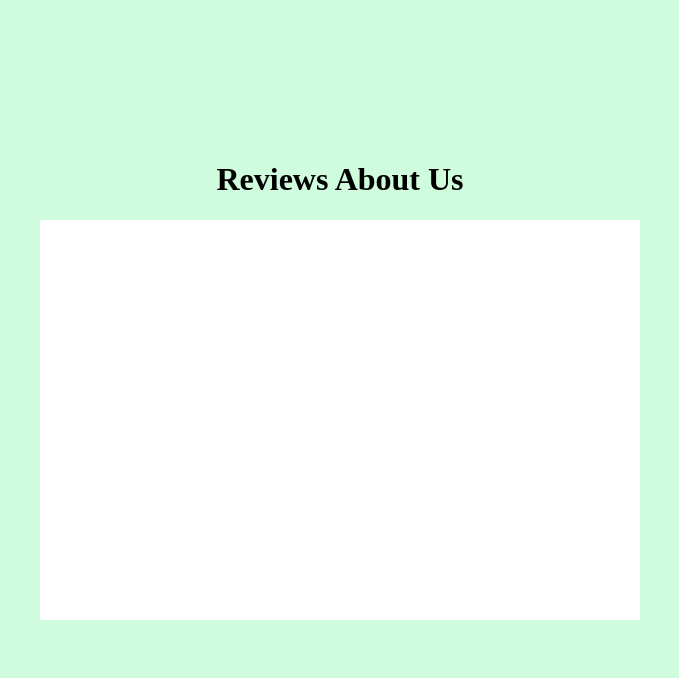
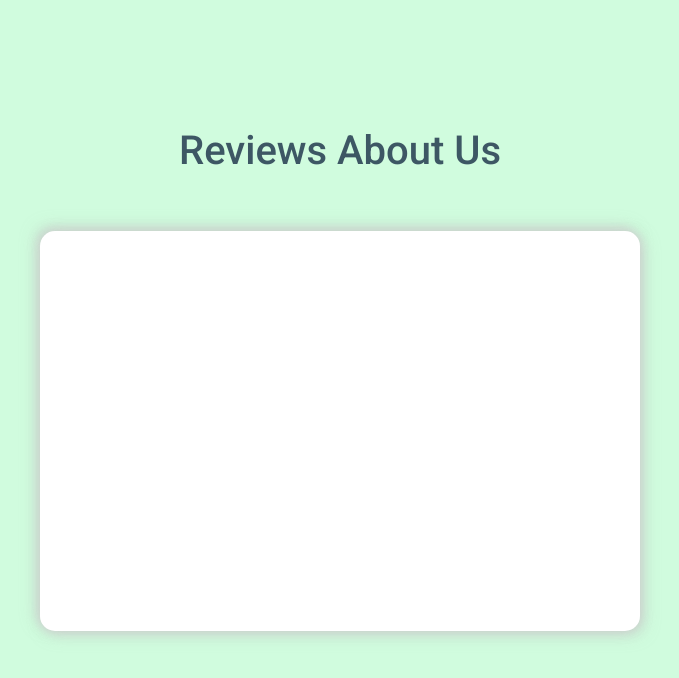
Before and after one commit to Baddamin-code/JS-mini-projects, a plain HTML site: page random-reviews/index.html in a window 1280 px wide. Shown: the whole page, without its empty margins (300-979 px from the left). Drawn offline with Linux system fonts and the light colour scheme.

Commit message:
style h1 and #container div

```diff
--- a/random-reviews/index.css
+++ b/random-reviews/index.css
@@ -1,3 +1,5 @@
+@import url(https://fonts.googleapis.com/css?family=Roboto:100,100italic,300,300italic,regular,italic,500,500italic,700,700italic,900,900italic);
+
 * {
     box-sizing: border-box;
 }
@@ -8,7 +10,14 @@ body {
     display: flex;
     flex-direction: column;
     align-items: center;
-    margin: 140px auto;
+    margin: 100px auto;
+}
+
+h1 {
+    font-size: 40px;
+    font-family: 'Roboto', sans-serif;
+    font-weight: 500;
+    color: rgba(0, 19, 50, 0.704);
 }
 
 #container {
@@ -16,5 +25,11 @@ body {
     height: 400px;
     max-width: 600px;
     max-height: 400px;
+    margin-top: 30px;
     background: #fff;
+    box-shadow: 2px 2px 10px rgba(204, 204, 204, 0.5),
+        4px 4px 15px rgba(204, 204, 204, 0.5),
+        -2px -2px 10px rgba(204, 204, 204, 0.5),
+        -4px -4px 15px rgba(204, 204, 204, 0.5);
+    border-radius: 15px;
 }
```
